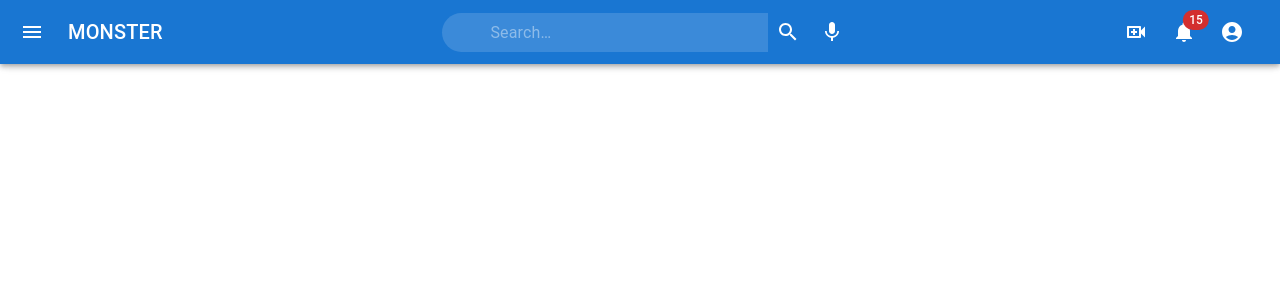
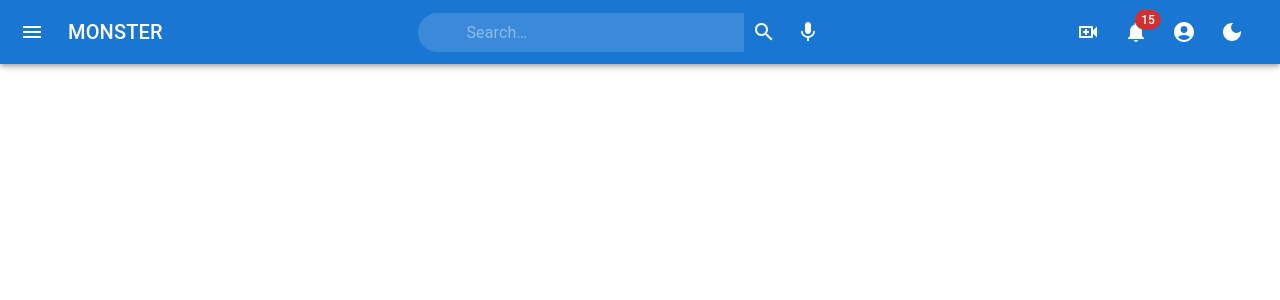
Before and after one commit to siddarthinme1/Monster, a React (Create React App) app: page / in a window 1280 px wide. Shown: the top 300 px of the page. Built offline with nearby package versions, Linux system fonts and the light colour scheme.

Commit message:
added black theme

```diff
--- a/src/App/App.js
+++ b/src/App/App.js
@@ -1,15 +1,31 @@
-import React from "react";
-import { CssBaseline, Typography } from "@mui/material";
+import React, { useState } from "react";
+import {
+  CssBaseline,
+  ThemeProvider,
+  Typography,
+  createTheme,
+} from "@mui/material";
 import AppBarX from "../Components/AppBarX";
 import SideDrawer from "../Components/SideDrawer";
 
+const darkTheme = createTheme({
+  palette: {
+    mode: "dark",
+  },
+});
+
+const lightTheme = createTheme({});
+
 function App() {
+  const [darkMode, setDarkMode] = useState(false);
+
   return (
     <>
-      <CssBaseline />
-      <AppBarX />
-      {/* <SideDrawer /> */}
-      <Typography>Hello</Typography>
+      <ThemeProvider theme={darkMode ? darkTheme : lightTheme}>
+        <CssBaseline />
+        <AppBarX setDarkMode={setDarkMode} />
+        <Typography>Hello</Typography>
+      </ThemeProvider>
     </>
   );
 }
--- a/src/Components/AppBarX.jsx
+++ b/src/Components/AppBarX.jsx
@@ -14,11 +14,17 @@ import SideDrawer from "./SideDrawer";
 import MenuIcon from "@mui/icons-material/Menu";
 import CreateContent from "./CreateContent";
 import SeacrhBar from "./SeacrhBar";
+import DarkModeIcon from "@mui/icons-material/DarkMode";
 
-function AppBarX() {
+function AppBarX(props) {
+  const { setDarkMode } = props;
   const [sideDrawerOpen, setSideDrawerOpen] = useState(false);
   const [mobileMoreAnchorEl, setMobileMoreAnchorEl] = useState(null);
   const isMobileMenuOpen = Boolean(mobileMoreAnchorEl);
+
+  const handleToggleTheme = () => {
+    setDarkMode((current) => !current);
+  };
 
   const handleDrawerToggle = () => {
     setSideDrawerOpen(!sideDrawerOpen);
@@ -78,12 +84,18 @@ function AppBarX() {
             </Typography>
             <Box sx={{ flexGrow: 1 }} />
             <SeacrhBar />
-
             <Box sx={{ flexGrow: 1 }} />
             <Box sx={{ display: { xs: "none", md: "flex" } }}>
               <CreateContent />
               <Notification />
               <Profile />
+              <IconButton
+                size="large"
+                color="inherit"
+                onClick={handleToggleTheme}
+              >
+                <DarkModeIcon />
+              </IconButton>
             </Box>
             <Box sx={{ display: { xs: "flex", md: "none" } }}>
               <IconButton
--- a/src/Components/Profile.jsx
+++ b/src/Components/Profile.jsx
@@ -20,7 +20,7 @@ function Profile() {
       anchorEl={anchorElProfile}
       id={menuId}
       keepMounted
-      anchorOrigin={{ vertical: "top", horizontal: "right" }}
+      anchorOrigin={{ vertical: "top", horizontal: "left" }}
       transformOrigin={{
         vertical: "top",
         horizontal: "right",
```
Also changed, not shown: 7 other files (tests, documents, lock files or other folders).
